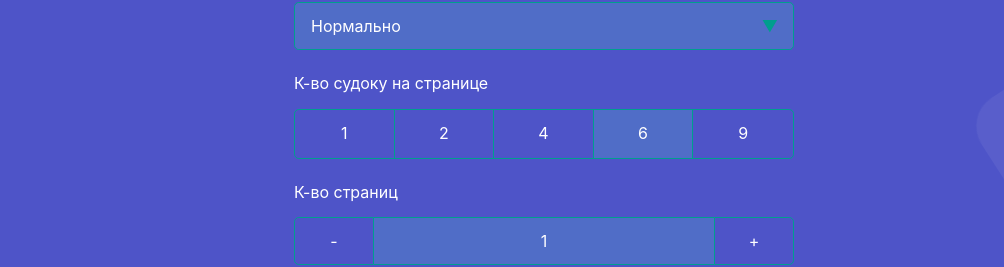
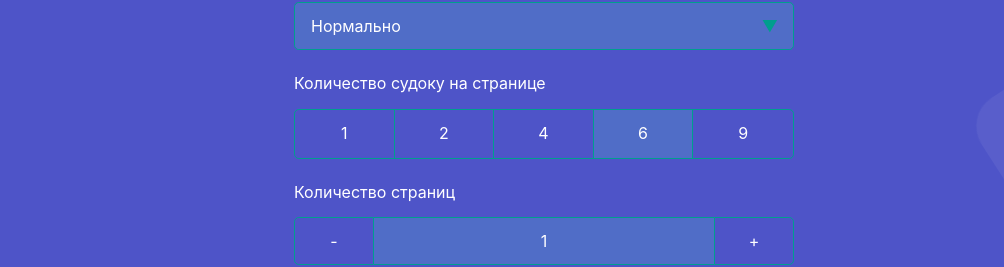
Before and after one commit to Lyrklif/print-sudoku, a React app: page / in a window 1280 px wide. Shown: the part 282-549 px from the top of the page, without its empty margins (96-1100 px from the left). Built offline with nearby package versions, Linux system fonts and the light colour scheme.

Commit message:
4rqegt Количество

```diff
--- a/src/components/sheet-count/sheet-count.js
+++ b/src/components/sheet-count/sheet-count.js
@@ -36,7 +36,7 @@ const SheetCount = () => {
 
   return (
     <>
-      <label className="fluid-name" for="sheet">К-во страниц</label>
+      <label className="fluid-name" for="sheet">Количество страниц</label>
 
       <div className="sheet-count__controls-group">
 
--- a/src/components/sudoku-count/sudoku-count.js
+++ b/src/components/sudoku-count/sudoku-count.js
@@ -19,7 +19,7 @@ const SudokuCount = () => {
 
   return (
     <>
-      <p className="fluid-name">К-во судоку на&nbsp;странице</p>
+      <p className="fluid-name">Количество судоку на&nbsp;странице</p>
       <ul className="sudoku-count__list">
 
         {sudokuCountOptions.map((elem, i) => {
```
